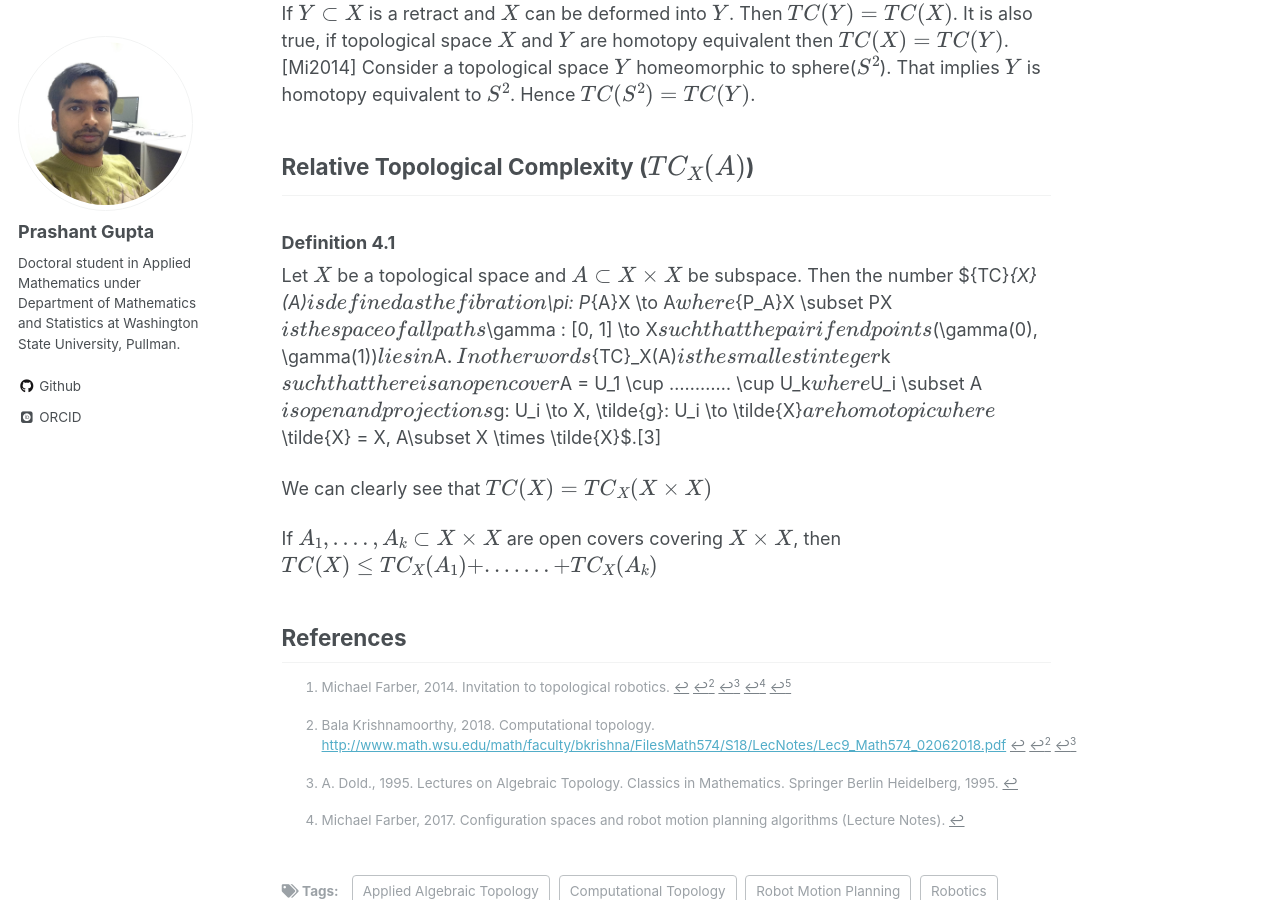
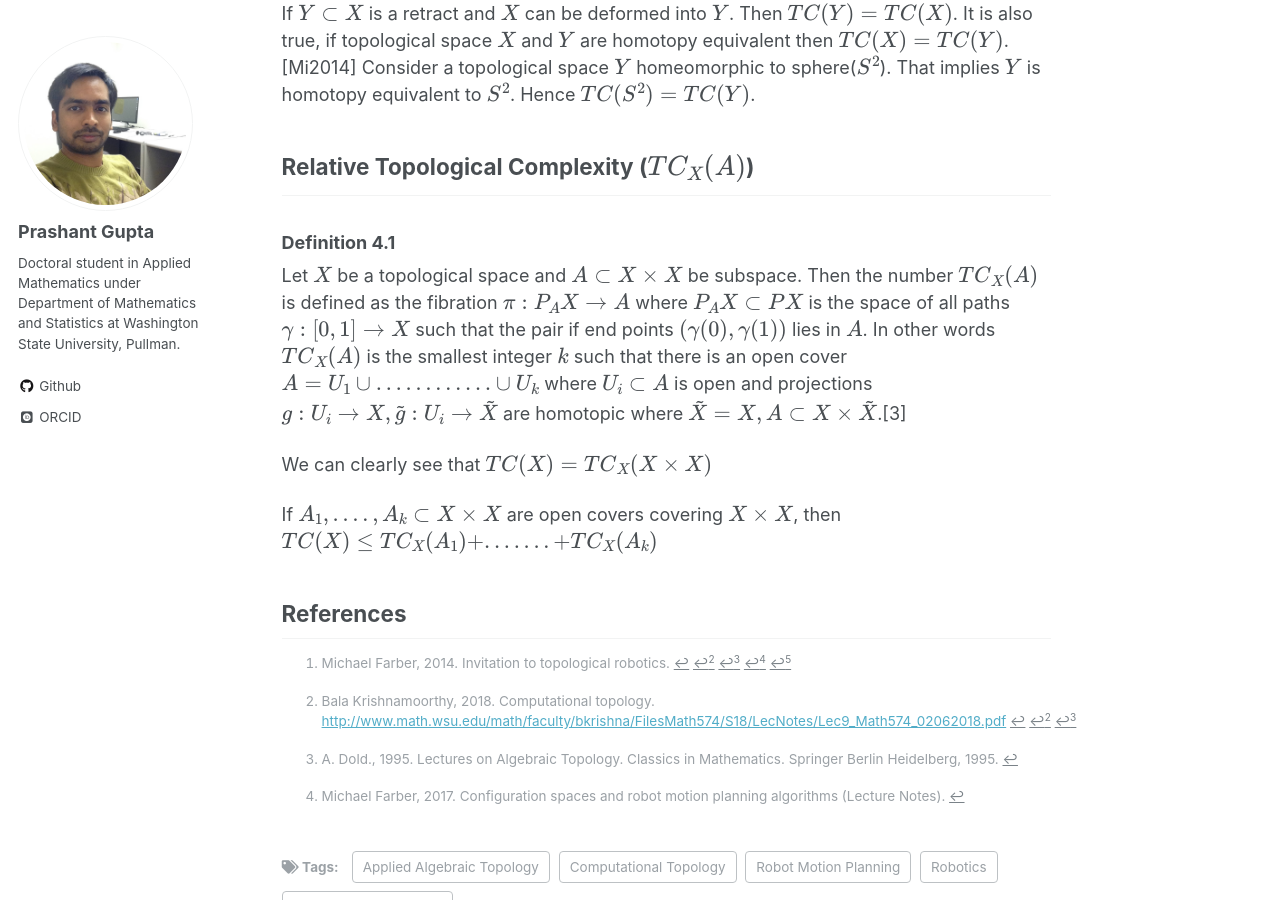
Before and after one commit to pragup/pragup.github.io, a Jekyll site: the page built from _posts/2020-03-08-Topological-Robot-Motion-Planning.md, in a window 1280 px wide and 900 px high, scrolled down 5784 px. Built offline with Jekyll 4.4.1, drawn with Linux system fonts in a browser that asks for light colours; some web fonts are replaced; formulas are drawn with MathJax 3.

Commit message:
no message

```diff
--- a/_posts/2020-03-08-Topological-Robot-Motion-Planning.md
+++ b/_posts/2020-03-08-Topological-Robot-Motion-Planning.md
@@ -153,8 +153,8 @@ Consider a topological space $Y$ homeomorphic to sphere($S^2$). That implies $Y$
 ## Relative Topological Complexity ($$TC_X(A)$$) ##
 
 ### Definition 4.1 ###
-Let $X$ be a topological space  and $A \subset X \times X$ be subspace. Then the number ${TC}_{X}(A)$ is defined as the fibration $\pi: P_{A}X \to A$ where
-${P_A}X \subset PX$ is the space of all paths $\gamma : [0, 1] \to X$ such that the pair if end points $(\gamma(0), \gamma(1))$ lies in $A$. In other words
+Let $X$ be a topological space  and $A \subset X \times X$ be subspace. Then the number $${TC}_{X}(A)$$ is defined as the fibration $$\pi: P_{A}X \to A$$ where
+$${P_A}X \subset PX$$ is the space of all paths $$\gamma : [0, 1] \to X$$ such that the pair if end points $$(\gamma(0), \gamma(1))$$ lies in $A$. In other words
 ${TC}_X(A)$ is the smallest integer $k$ such that there is an open cover $A = U_1 \cup ............ \cup U_k$ where $U_i \subset A$ is open and projections
 $g: U_i \to X, \tilde{g}: U_i \to \tilde{X}$ are homotopic where $\tilde{X} = X,  A\subset X \times \tilde{X}$.[3]
 
```
